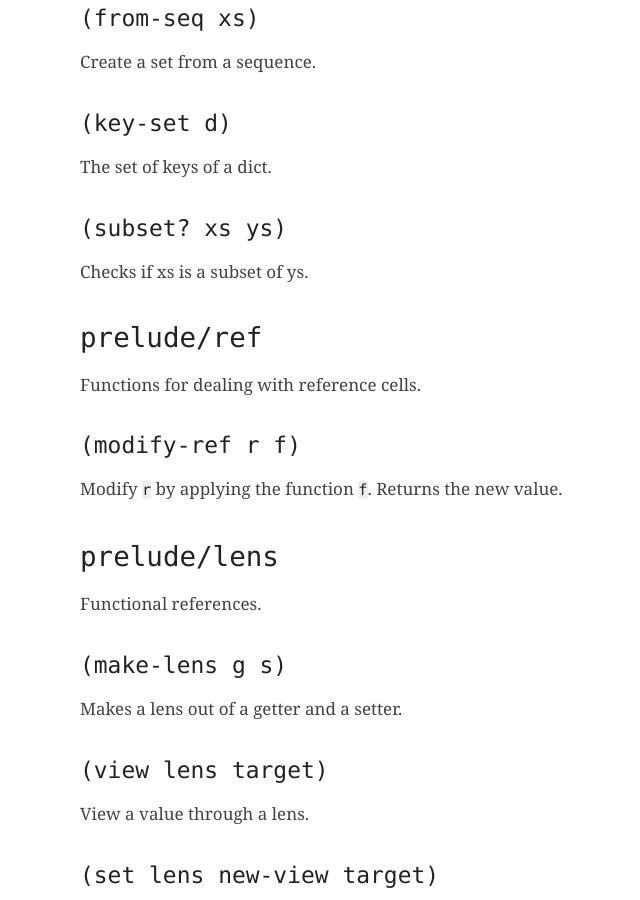
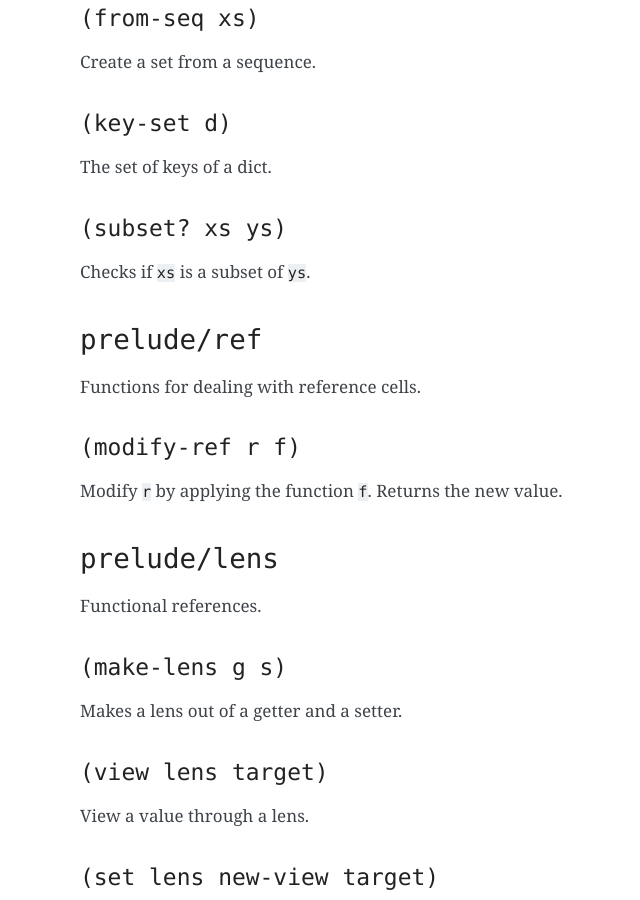
Before and after one commit to radicle-dev/radicle-alpha, a Sphinx documentation site: the page built from docs/source/reference.rst, in a window 1280 px wide and 900 px high, scrolled down 18453 px. Shown: the whole window, without its empty margins (340-980 px from the left). Built offline with Sphinx 7.4.7, drawn with Linux system fonts in a browser that asks for light colours; pages that are not in the unit, such as notebooks, are missing from menus.

Commit message:
Add missing backticks.

```diff
--- a/docs/source/reference.rst
+++ b/docs/source/reference.rst
@@ -888,7 +888,7 @@ The set of keys of a dict.
 ``(subset? xs ys)``
 ~~~~~~~~~~~~~~~~~~~
 
-Checks if xs is a subset of ys.
+Checks if ``xs`` is a subset of ``ys``.
 
 ``prelude/ref``
 ---------------
```
Also changed, not shown: 1 other file.
